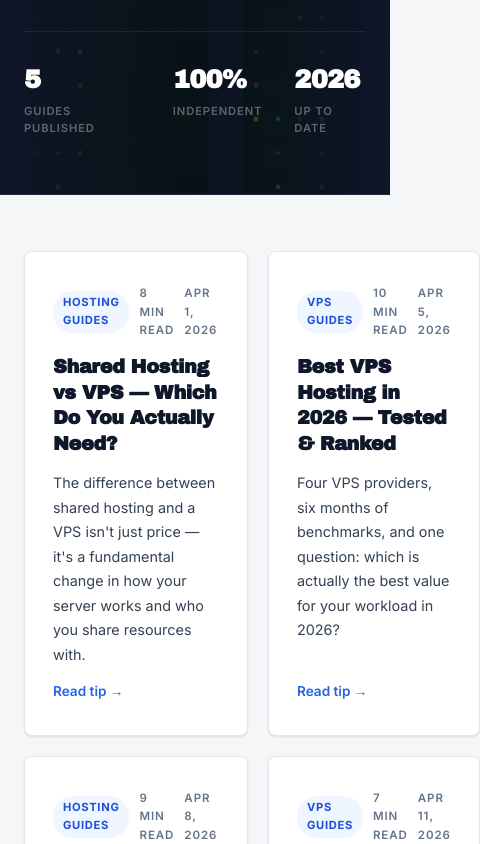
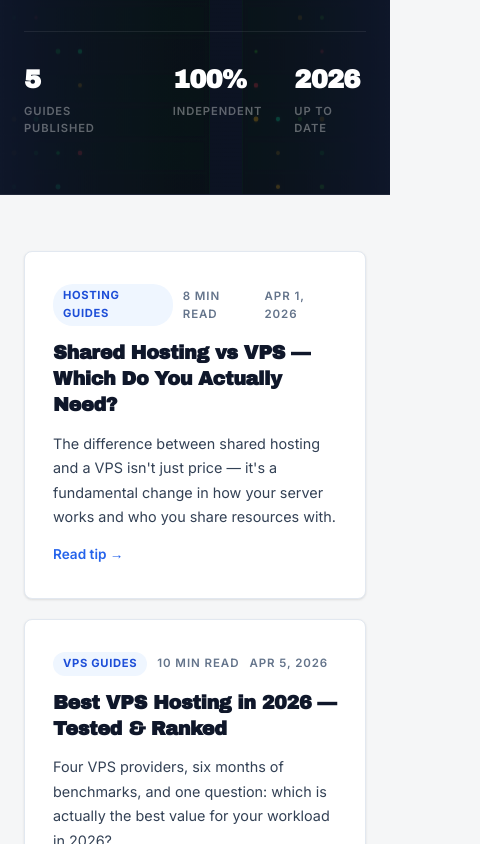
Before and after one commit to nikcho1337/stackadvisor, a Next.js app: page /blog in a window 390 px wide. Shown: the part 412-1256 px from the top of the page, 480 px wide, since content can reach past the window. Built offline with nearby package versions, Linux system fonts and the light colour scheme.

Commit message:
Fix blog page grid on mobile — collapse 2-col to 1-col
Co-Authored-By: Claude Sonnet 4.6 <noreply@anthropic.com>

```diff
--- a/app/blog/page.tsx
+++ b/app/blog/page.tsx
@@ -70,7 +70,7 @@ export default function BlogPage() {
       {/* ── ARTICLES GRID ────────────────────────────────────── */}
       <div style={{ background: "var(--bg)", padding: "56px 0" }}>
         <div className="container">
-          <div style={{ display: "grid", gridTemplateColumns: "repeat(2, 1fr)", gap: "20px" }}>
+          <div className="grid-2" style={{ display: "grid", gridTemplateColumns: "repeat(2, 1fr)", gap: "20px" }}>
             {articles.map((article) => (
               <Link key={article.slug} href={`/blog/${article.slug}`} style={{ textDecoration: "none" }}>
                 <div className="card" style={{ padding: "32px 28px", height: "100%", display: "flex", flexDirection: "column", gap: "14px" }}>
```
